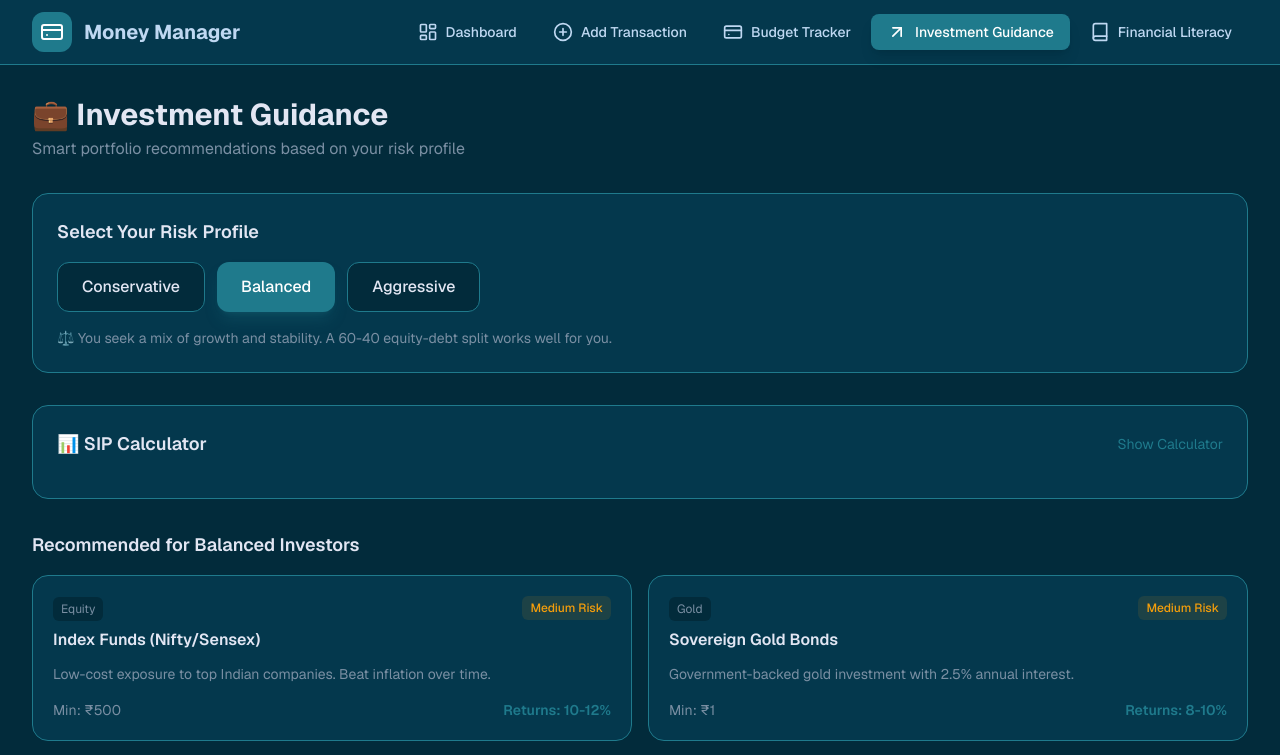
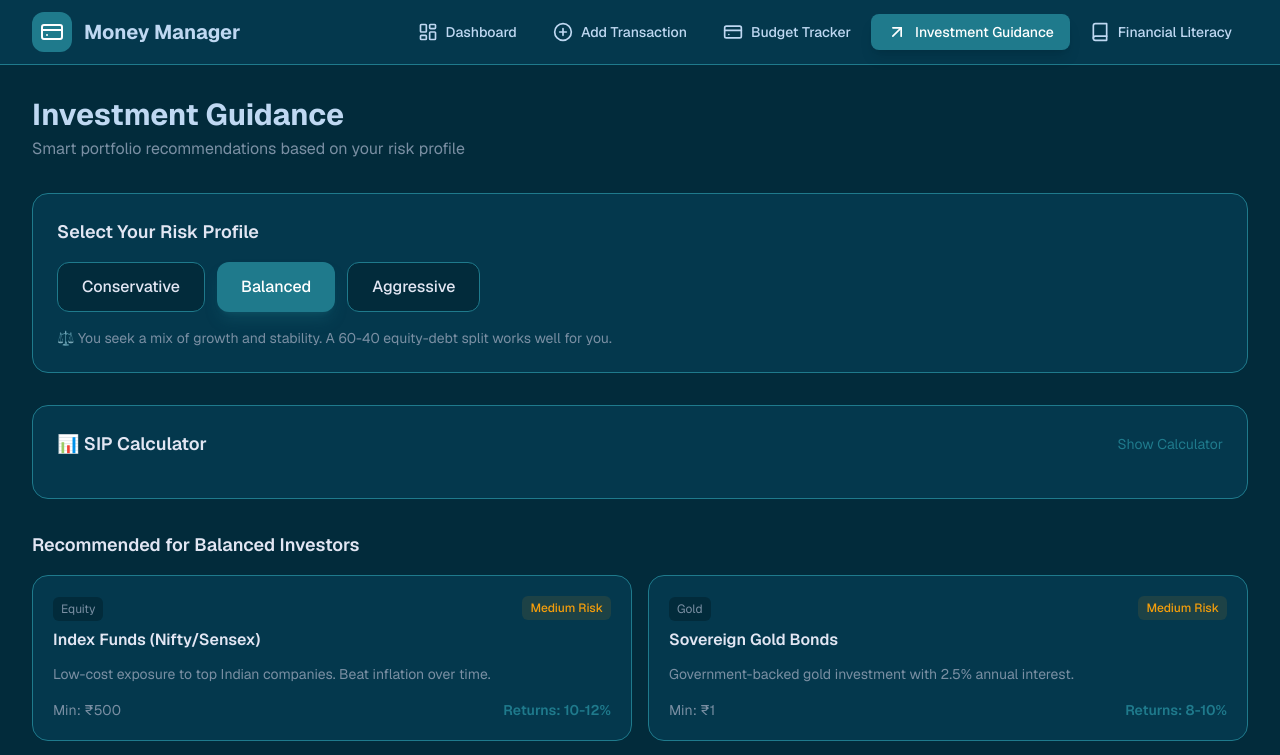
Before and after one commit to devdattapatilll/Money-Manager, a Next.js app: page /invest in a window 1280 px wide. Shown: the top 755 px of the page. Built offline with nearby package versions, Linux system fonts and the light colour scheme.

Commit message:
theme invest page

```diff
--- a/app/invest/page.tsx
+++ b/app/invest/page.tsx
@@ -110,8 +110,8 @@ export default function InvestmentPage() {
     <div className="space-y-8">
       {/* Header */}
       <div>
-        <h1 className="text-3xl font-bold">💼 Investment Guidance</h1>
-        <p className="text-muted mt-1">Smart portfolio recommendations based on your risk profile</p>
+        <h1 className="text-3xl font-bold text-[#BFD8F2]">Investment Guidance</h1>
+        <p className="text-[#7A8FA3] mt-1">Smart portfolio recommendations based on your risk profile</p>
       </div>
 
       {/* Risk Profile Selector */}
```
